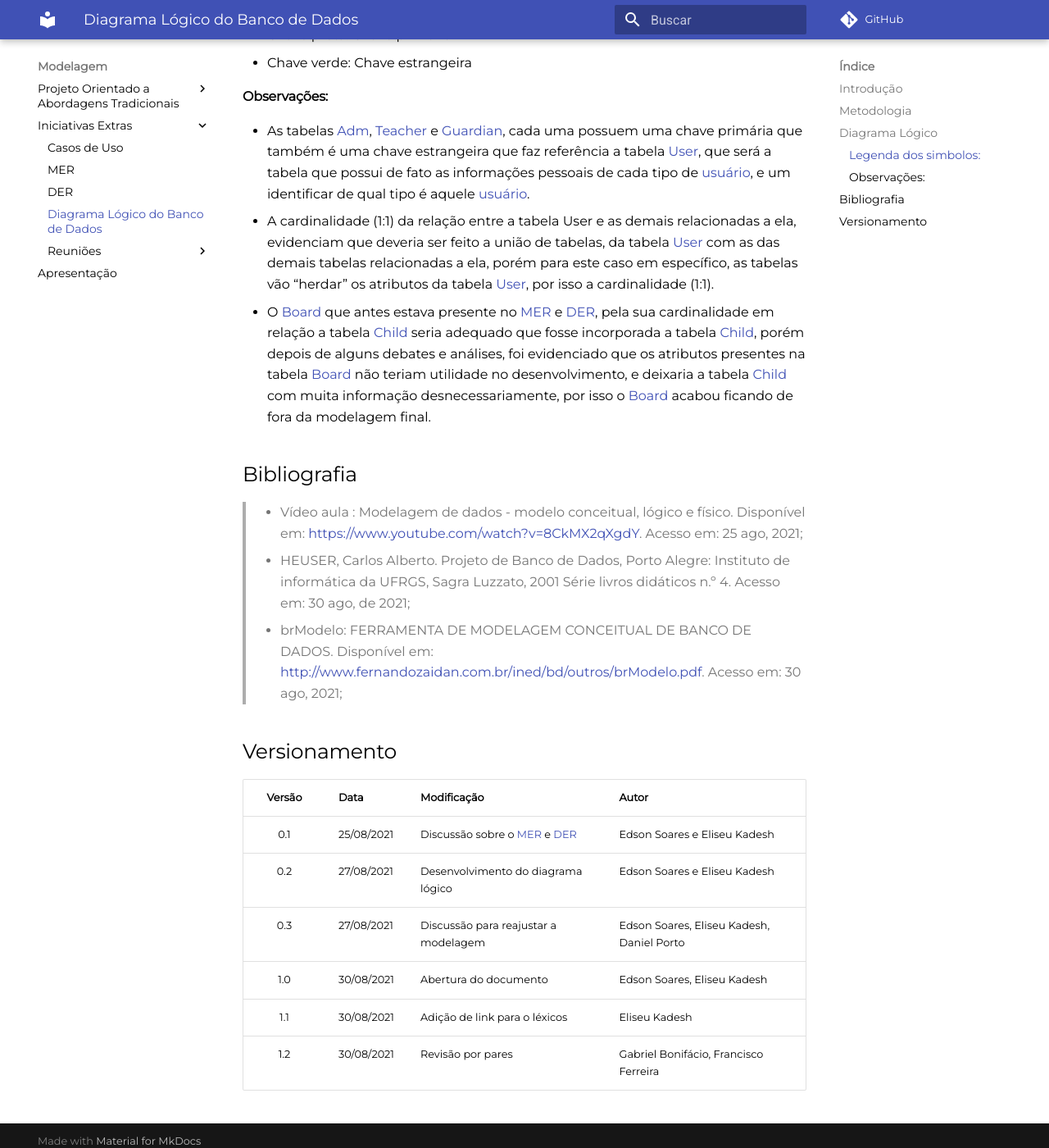
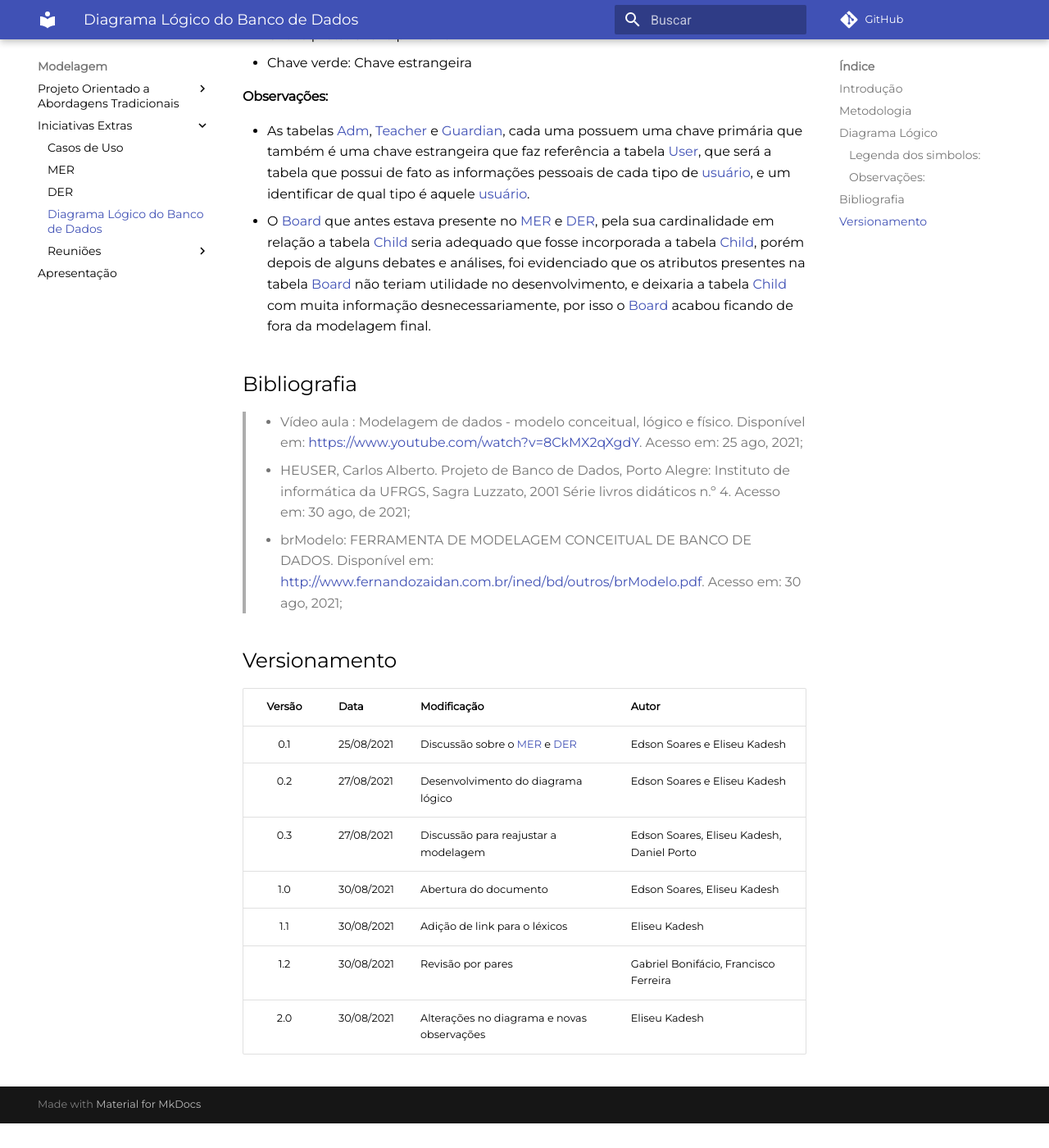
Before and after one commit to UnBArqDsw2021-1/2021.1_G6_Curumim, an MkDocs documentation site: the page built from docs/modelagem/modelagem-estatica/diagrama-logico-bd.md, in a window 1280 px wide and 1400 px high, scrolled down 1386 px. Shown: the whole window at 82% size. Built offline with MkDocs 1.6.1 and Material for MkDocs 9.7.7, drawn with Linux system fonts in a browser that asks for light colours; comment, search, counter and statistics services are not loaded; after the commit the page ends 2756 px from its top, so only the background shows below that.

Commit message:
doc(#116) Adicionando novas informaçoes ao diagrama, e novas observaçoes.

```diff
--- a/docs/modelagem/modelagem-estatica/diagrama-logico-bd.md
+++ b/docs/modelagem/modelagem-estatica/diagrama-logico-bd.md
@@ -21,7 +21,6 @@
 
 #### **Observações**:<br>
 - As tabelas [Adm](/2021.1_G6_Curumim/base/requisitos/modelagem/lexicos/#lexico-administrador), [Teacher](/2021.1_G6_Curumim/base/requisitos/modelagem/lexicos/#lexico-professor) e [Guardian](/2021.1_G6_Curumim/base/requisitos/modelagem/lexicos/#lexico-responsavel), cada uma possuem uma chave primária que também é uma chave estrangeira que faz referência a tabela [User](/2021.1_G6_Curumim/base/requisitos/modelagem/lexicos/#lexico-usuario), que será a tabela que possui de fato as informações pessoais de cada tipo de [usuário](/2021.1_G6_Curumim/base/requisitos/modelagem/lexicos/#lexico-usuario), e um identificar de qual tipo é aquele [usuário](/2021.1_G6_Curumim/base/requisitos/modelagem/lexicos/#lexico-usuario).
-- A cardinalidade (1:1) da relação entre a tabela User e as demais relacionadas a ela, evidenciam que deveria ser feito a união de tabelas, da tabela [User](/2021.1_G6_Curumim/base/requisitos/modelagem/lexicos/#lexico-usuario) com as das demais tabelas relacionadas a ela, porém para este caso em específico, as tabelas vão “herdar” os atributos da tabela [User](/2021.1_G6_Curumim/base/requisitos/modelagem/lexicos/#lexico-usuario), por isso a cardinalidade (1:1).
 - O [Board](/2021.1_G6_Curumim/base/requisitos/modelagem/lexicos/#lexico-mural) que antes estava presente no [MER](../modelagem-estatica/MER.md) e [DER](../modelagem-estatica/DER.md), pela sua cardinalidade em relação a tabela [Child](/2021.1_G6_Curumim/base/requisitos/modelagem/lexicos/#lexico-crianca) seria adequado que fosse incorporada a tabela [Child](/2021.1_G6_Curumim/base/requisitos/modelagem/lexicos/#lexico-crianca), porém depois de alguns debates e análises, foi evidenciado que os atributos presentes na tabela [Board](/2021.1_G6_Curumim/base/requisitos/modelagem/lexicos/#lexico-mural) não teriam utilidade no desenvolvimento, e deixaria a tabela [Child](/2021.1_G6_Curumim/base/requisitos/modelagem/lexicos/#lexico-crianca) com muita informação desnecessariamente, por isso o [Board](/2021.1_G6_Curumim/base/requisitos/modelagem/lexicos/#lexico-mural) acabou ficando de fora da modelagem final.
 
 
@@ -41,3 +40,4 @@
 | 1.0 | 30/08/2021 | Abertura do documento          | Edson Soares, Eliseu Kadesh |
 | 1.1 | 30/08/2021 | Adição de link para o léxicos  | Eliseu Kadesh |
 | 1.2 | 30/08/2021 | Revisão por pares              | Gabriel Bonifácio, Francisco Ferreira |
+| 2.0 | 30/08/2021 | Alterações no diagrama e novas observações | Eliseu Kadesh |
```
Also changed, not shown: docs/assets/imagens/diagrama-logico-bd/diagrama-logico-bd-curumin.png.
